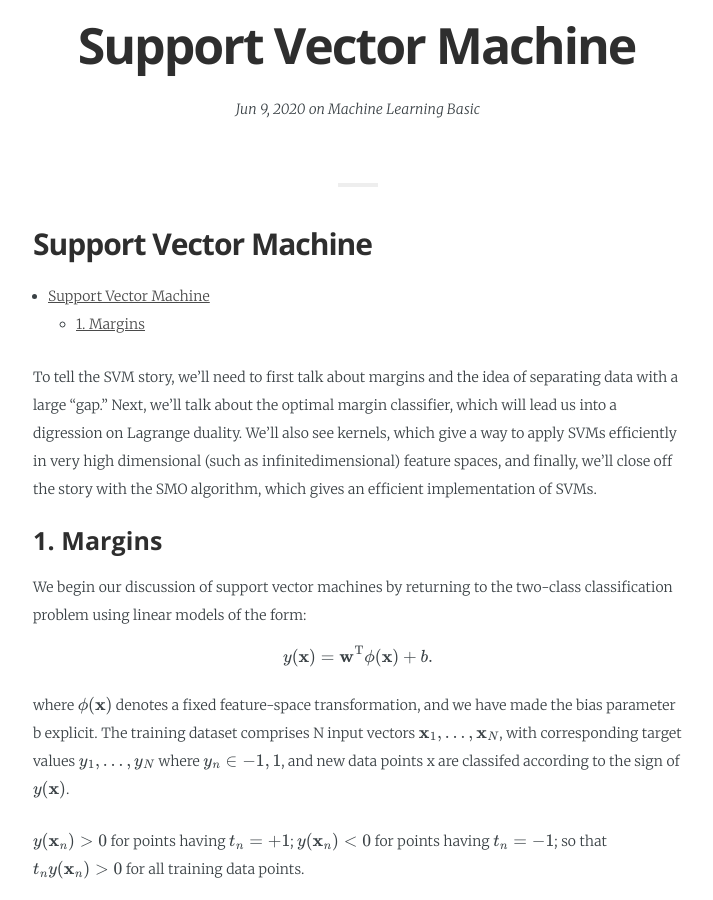
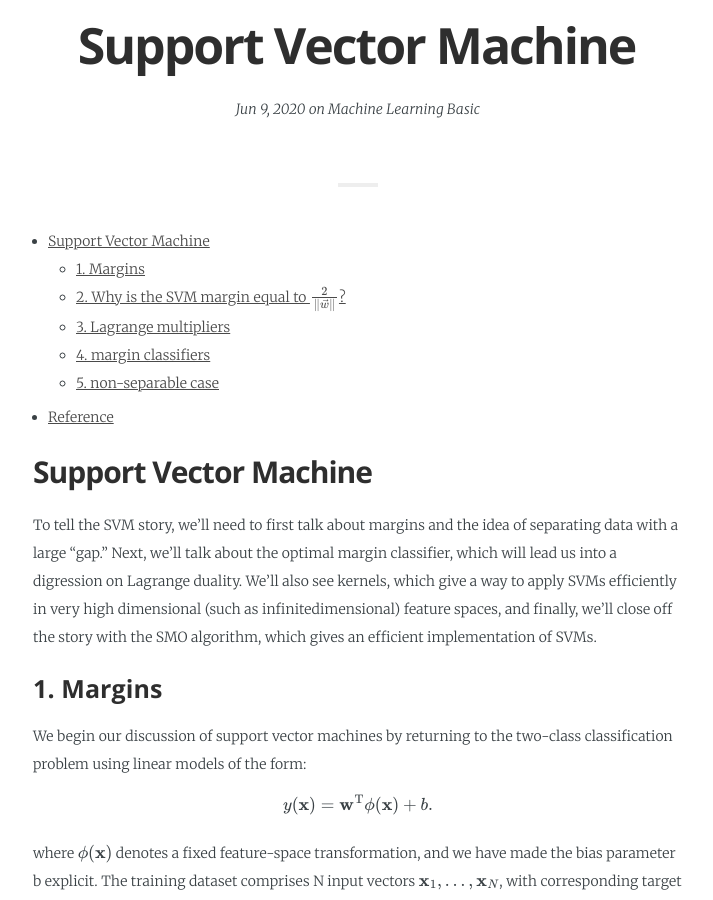
Before and after one commit to TyrionBian/tyrionbian.github.io, a Jekyll site: the page built from _posts/2020-06-09-Support Vector Machine.md, in a window 1280 px wide and 900 px high, scrolled down 321 px. Shown: the whole window, without its empty margins (282-995 px from the left). Built offline with Jekyll 4.4.1, drawn with Linux system fonts in a browser that asks for light colours; some web fonts are replaced; formulas are drawn with MathJax 3; some of the changed text lies outside the part shown.

Commit message:
Update 2020-06-09-Support Vector Machine.md

```diff
--- a/_posts/2020-06-09-Support Vector Machine.md
+++ b/_posts/2020-06-09-Support Vector Machine.md
@@ -7,10 +7,11 @@ category:          Machine Learning Basic
 author:            tianliang
 math:              true
 ---
-## Support Vector Machine
 
 - TOC
 {:toc}
+
+## Support Vector Machine
 
 To tell the SVM story, we’ll need to first talk about margins and the idea of separating data with a large “gap.” Next, we’ll talk about the optimal margin classifier, which will lead us into a digression on Lagrange duality. We’ll also see kernels, which give a way to apply SVMs efficiently in very high dimensional (such as infinitedimensional) feature spaces, and finally, we’ll close off the story with the SMO algorithm, which gives an efficient implementation of SVMs.
 ### 1. Margins
@@ -59,7 +60,7 @@ ${\bf w}^{\rm{T}}\phi({\bf x}) + b = -1$ (anything on or below this boundary is
 
 Geometrically, the distance between these two hyperplanes is computed using the distance from a point to a plane equation. It's $\frac {2}{\Vert{\vec {w}}\Vert}$, so to maximize the distance between the planes we want to minimize $\Vert \vec{w} \Vert$. The distance is computed using the distance from a point to a plane equation.
 
-#### 2. Why is the SVM margin equal to $\frac {2}{\Vert \vec{w} \Vert}$?
+### 2. Why is the SVM margin equal to $\frac {2}{\Vert \vec{w} \Vert}$?
 
 ###### method1:
 Let ${\bf x}_0$ be a point in the hyperplane ${\bf w}{\bf x} - b = -1$. So we get ${\bf w}{\bf x}_0 - b = -1$. The distance from ${\bf x}_0$ to hyperplanes ${\bf w}{\bf x} - b = 1$:
@@ -111,7 +112,7 @@ $$
 
 The factor of $1/2$ is included for later convenience. This is an example of a **quadratic programming** problem in which we are tring to minimize a quadratic function subject to a set of linear inequality constraints.
 
-#### 3. Lagrange multipliers
+### 3. Lagrange multipliers
 We consider an optimization problem in the standard form:
 \$$
 \begin{equation}
@@ -189,7 +190,7 @@ g_i(w^*) & \leq 0, \quad i=1,...,k \newline
 \end{equation}
 $$
 
-#### 4. margin classifiers
+### 4. margin classifiers
 Previously, we posed the following (primal) optimization problem for finding the optimal margin classifier:
 \$$
 \begin{equation}
@@ -245,7 +246,7 @@ $$
 
 Here the kernel function is defined by $k(x, x') = \phi(x)^{\mathrm T} \phi(x')$. Again, this takes the form of a quadratic programming problem in which we optimize a quadratic function of a subject to a set of inequality constraints.
 
-#### 5. non-separable case
+### 5. non-separable case
 The derivation of the SVM as presented so far assumed that the data is **linearly separable**. While mapping data to a high dimensional feature space via $\phi$ does generally increase the likelihood that the data is separable, we
 can’t guarantee that it always will be so. Also, in some cases it is not clear that finding a separating hyperplane is exactly what we’d want to do, since that might be susceptible to outliers. For instance, the left figure below
 shows an optimal margin classifier, and when a single outlier is added in the upper-left region (right figure), it causes the decision boundary to make a dramatic swing, and the resulting classifier has a much smaller margin.
@@ -285,3 +286,7 @@ Here, the $α_i$’s and $r_i$’s are our Lagrange multipliers (constrained to
  \end{aligned}
 \end{equation}
 $$
+
+## Reference
+[1] [CS229: Machine Learning](http://cs229.stanford.edu/).
+[2] Bishop C M. Pattern recognition and machine learning[M]. springer, 2006.
```
